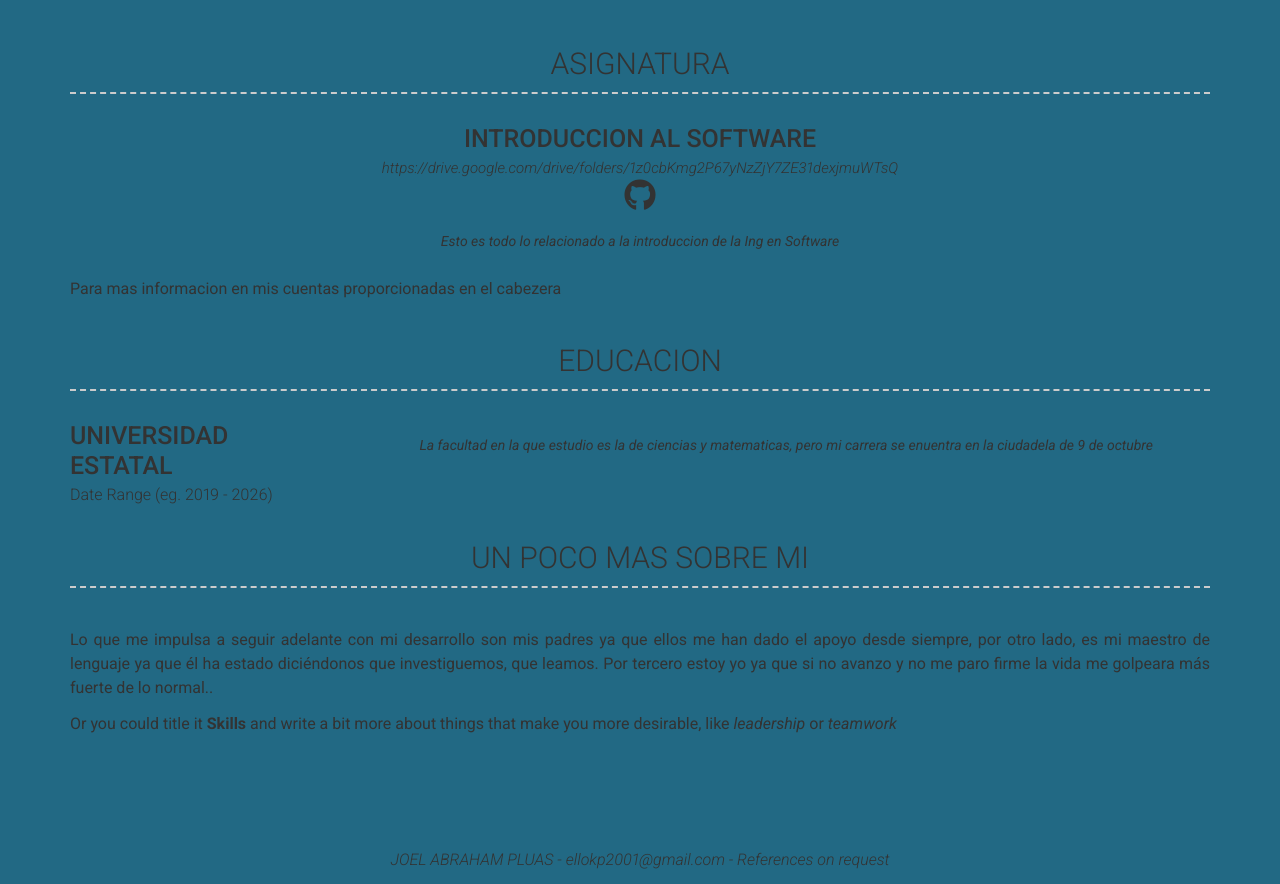
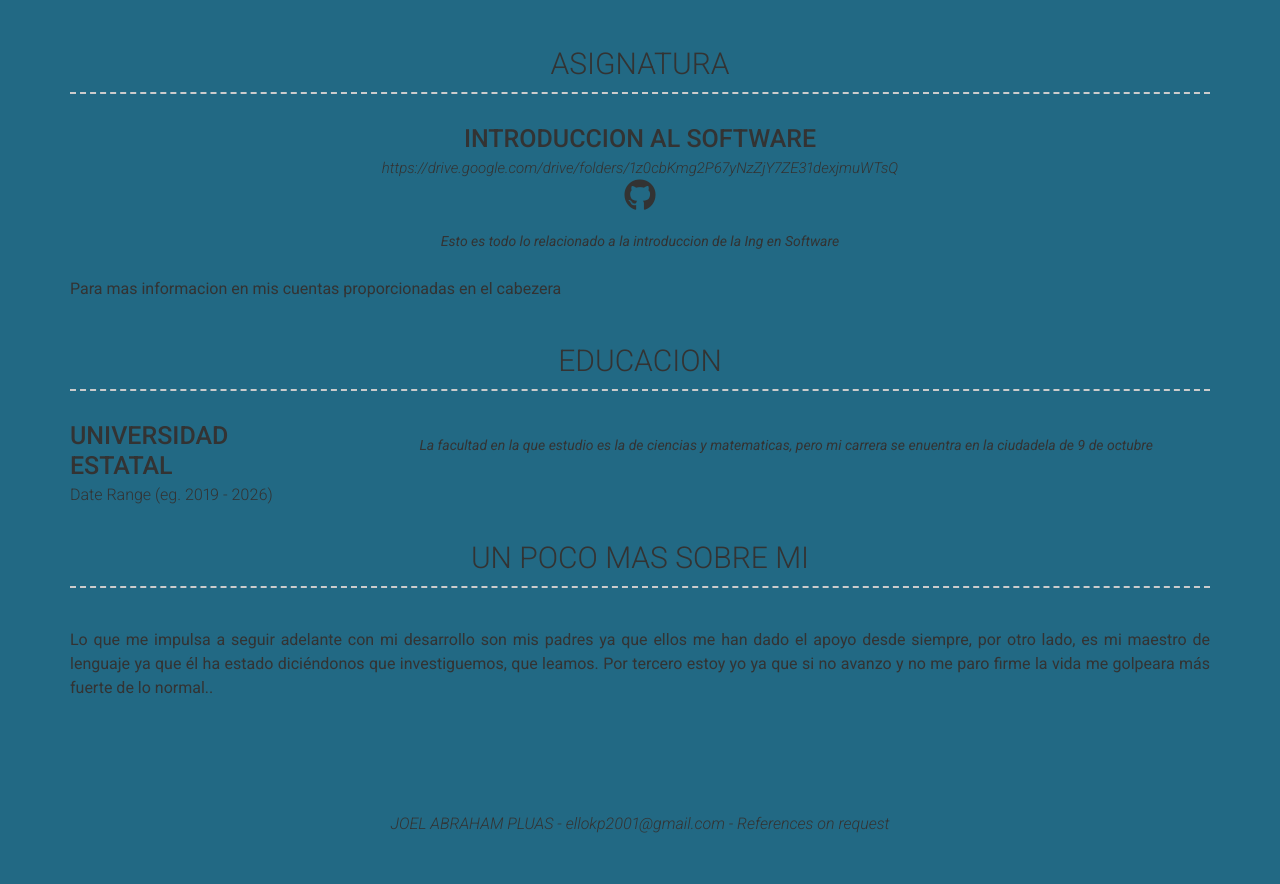
Before and after one commit to moises2018-gif/LORE, a Jekyll site: the page built from index.md, in a window 1280 px wide, cut to the strip 506-1390 px from the top of the page. Built offline with Jekyll 4.4.1, drawn with Linux system fonts in a browser that asks for light colours; nearby versions of some CDN libraries; after the commit the page ends 1354 px from its top, so only the background shows below that.

Commit message:
Update _config.yml

```diff
--- a/_config.yml
+++ b/_config.yml
@@ -44,7 +44,7 @@ about_content: | # this will include new lines to allow paragraphs
 more_content: | # this will include new lines to allow paragraphs
   Lo que me impulsa a seguir adelante con mi desarrollo son mis padres ya que ellos me han dado el apoyo desde siempre, por otro lado, es mi maestro de lenguaje ya que él ha estado diciéndonos que investiguemos, que leamos. Por tercero estoy yo ya que si no avanzo y no me paro firme la vida me golpeara más fuerte de lo normal..
 
-  Or you could title it **Skills** and write a bit more about things that make you more desirable, like *leadership* or *teamwork*
+
 
 # Footer
 footer_show_references: true
```
